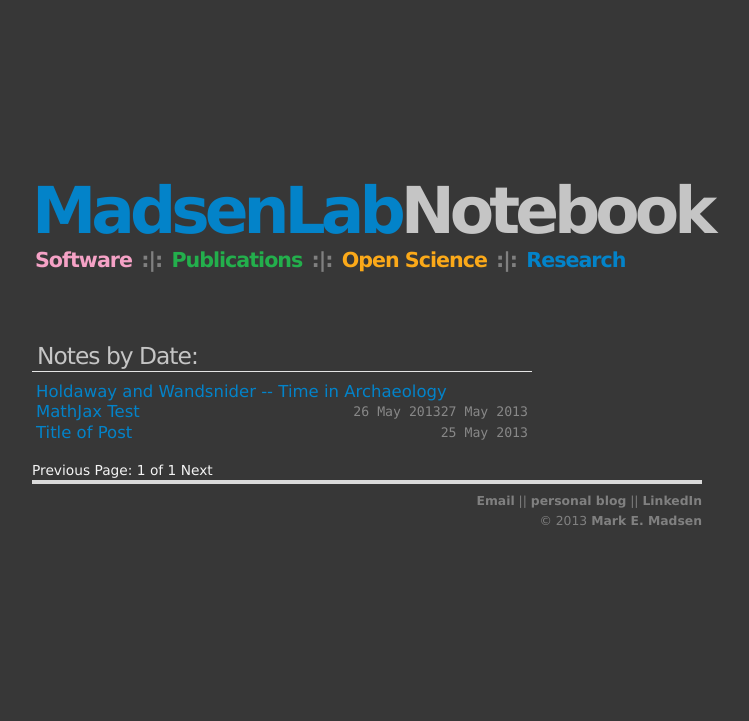
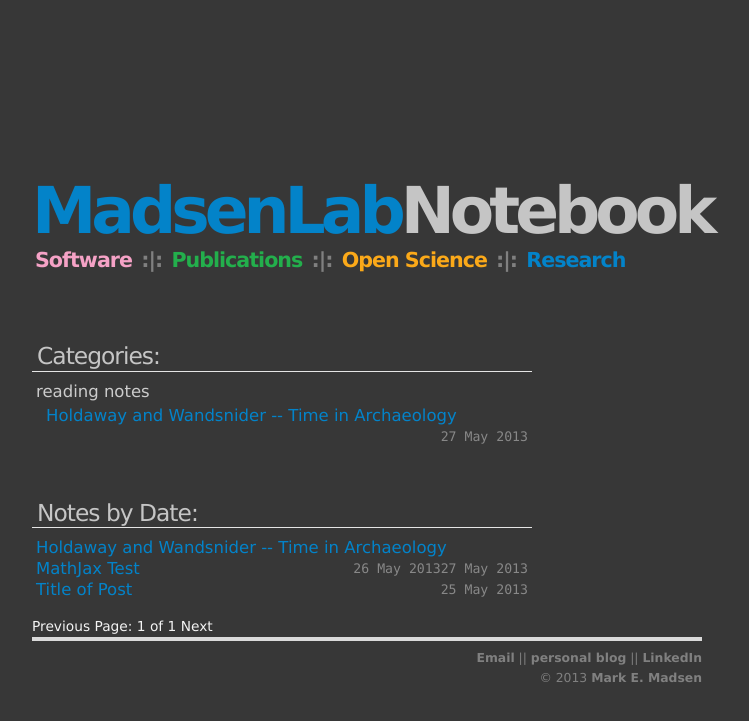
Before and after one commit to mmadsen/mmadsen.github.io, a Jekyll site: the page built from index.html, in a window 1280 px wide. Shown: the top 721 px of the page, without its empty margins (273-1022 px from the left). Built offline with Jekyll 4.4.1, drawn with Linux system fonts in a browser that asks for light colours; the list of posts is cut into pages by our own code.

Commit message:
Fixed categories list, CSS tweakage.  Still very rough, and can only use single level categories given the brain-dead way that Jekyll does category hierarchy.

```diff
--- a/_posts/2013-05-27-time-in-archaeology.md
+++ b/_posts/2013-05-27-time-in-archaeology.md
@@ -2,7 +2,7 @@
 layout: post
 title: Holdaway and Wandsnider -- Time in Archaeology
 tags: [archaeology, meta, theory]
-categories: [reading, archaeology]
+categories: [reading notes]
 ---
 
 {{ page.title }}
@@ -11,7 +11,6 @@ categories: [reading, archaeology]
 <div class="publish_date">
 {{ page.date | date_to_string }}
 </div>
-
 
 
 ## Overall notes ##
@@ -47,3 +46,6 @@ The central problem is defining **CT models which do not require parameters unre
 The result may not be able to make predictions about any specific assemblage, but should be able to make predictions about sets of assemblages relative to one another -- flows within metacommunities over time.
 
 Richness itself is highly affected by time-averaging in palimpsests, evenness affected but less so.  What we need to study is the scaling of sets of richness and evenness values across groups of assemblages.
+
+
+{{ page.tags | array_to_sentence_string }}
--- a/css/default.css
+++ b/css/default.css
@@ -34,6 +34,7 @@ margin:2px 0 16px 0px;
 }
 
 ul ul,ol ol {
+font-size:1em;
 margin:4px 0 4px 10px;
 }
 
@@ -106,7 +107,9 @@ color:#0383c9;
 text-transform:none;
 }
 
+/*
 h1 a:hover { color:#fba919 ;}
+*/
 
 #logo {
 	margin: -65px 10px -30px -50px;
@@ -322,3 +325,6 @@ padding:2px;
 }
 
 code.has-jax {font: inherit; font-size: 100%; background: inherit; border: inherit;}
+
+
+.blank-space { margin-bottom: 2cm; }
--- a/index.html
+++ b/index.html
@@ -4,6 +4,23 @@ title: Mark E. Madsen's Lab Notebook
 ---
 
 <div id="home">
+	<h2 class="fade">Categories:</h2>
+	<ul class="posts">
+		{% for category in site.categories %}
+			<li>{{ category[0] }}</li>
+			<ul class="posts">
+				{% for post in category[1] %}
+					<li><a href="{{ post.url }}">{{ post.title }}</a><span class="index_publish_date">{{ post.date | date_to_string }}</span></li>
+				{% endfor %}
+			</ul>
+		{% endfor %}
+	</ul>
+</div>
+
+<p class="blank-space"/>
+
+
+<div  id="home">
   <h2 class="fade">Notes by Date:</h2>
   <ul class="posts">
     {% for post in paginator.posts %}
@@ -11,7 +28,6 @@ title: Mark E. Madsen's Lab Notebook
     {% endfor %}
   </ul>
 
-</div>
 	<div class="pagination">
 		{% if paginator.previous_page %}
 		<a href="/page{{ paginator.previous_page }}" class="previous">Previous</a>
@@ -25,3 +41,4 @@ title: Mark E. Madsen's Lab Notebook
 		<span class="next ">Next</span>
 		{% endif %}
 	</div>
+</div>
```
Also changed, not shown: _posts/2013-05-25-online-lab-notebook.md (+0 -1 lines). Lines whose indentation alone changed are shown as unchanged.
